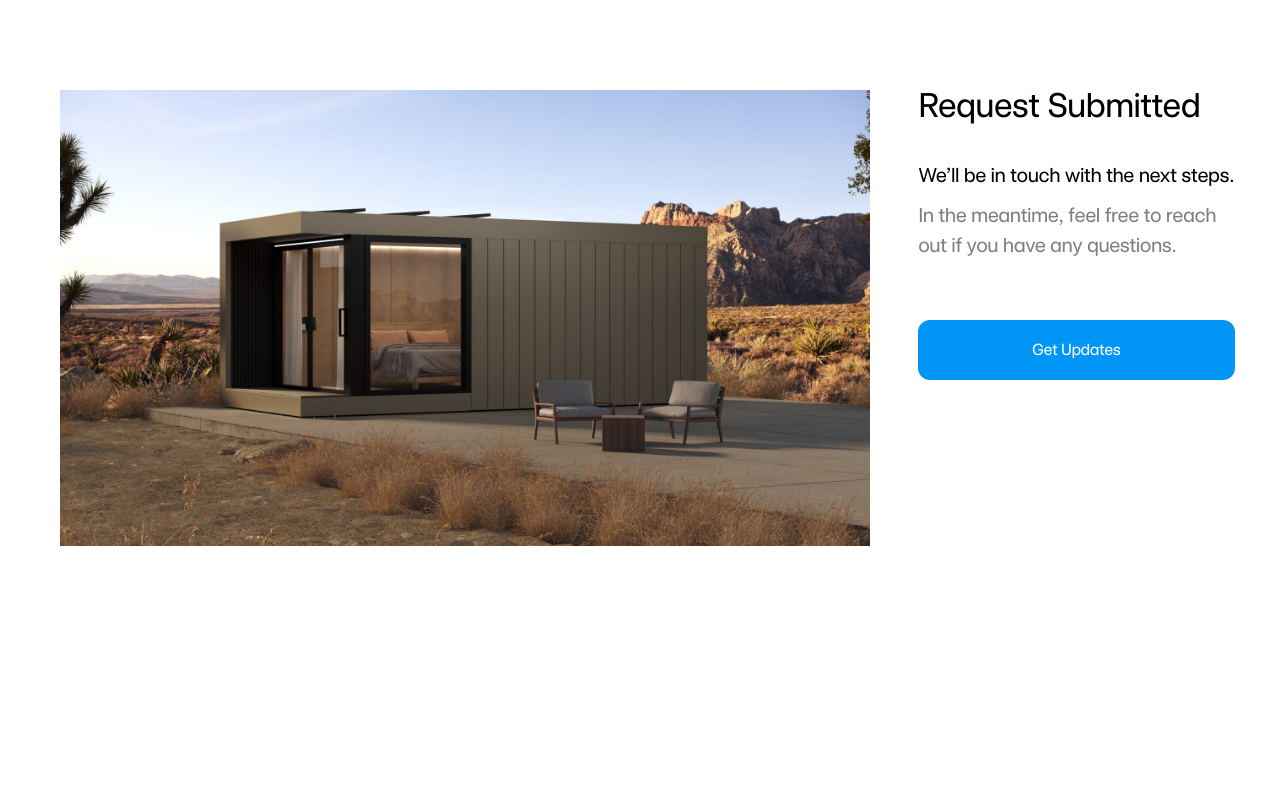
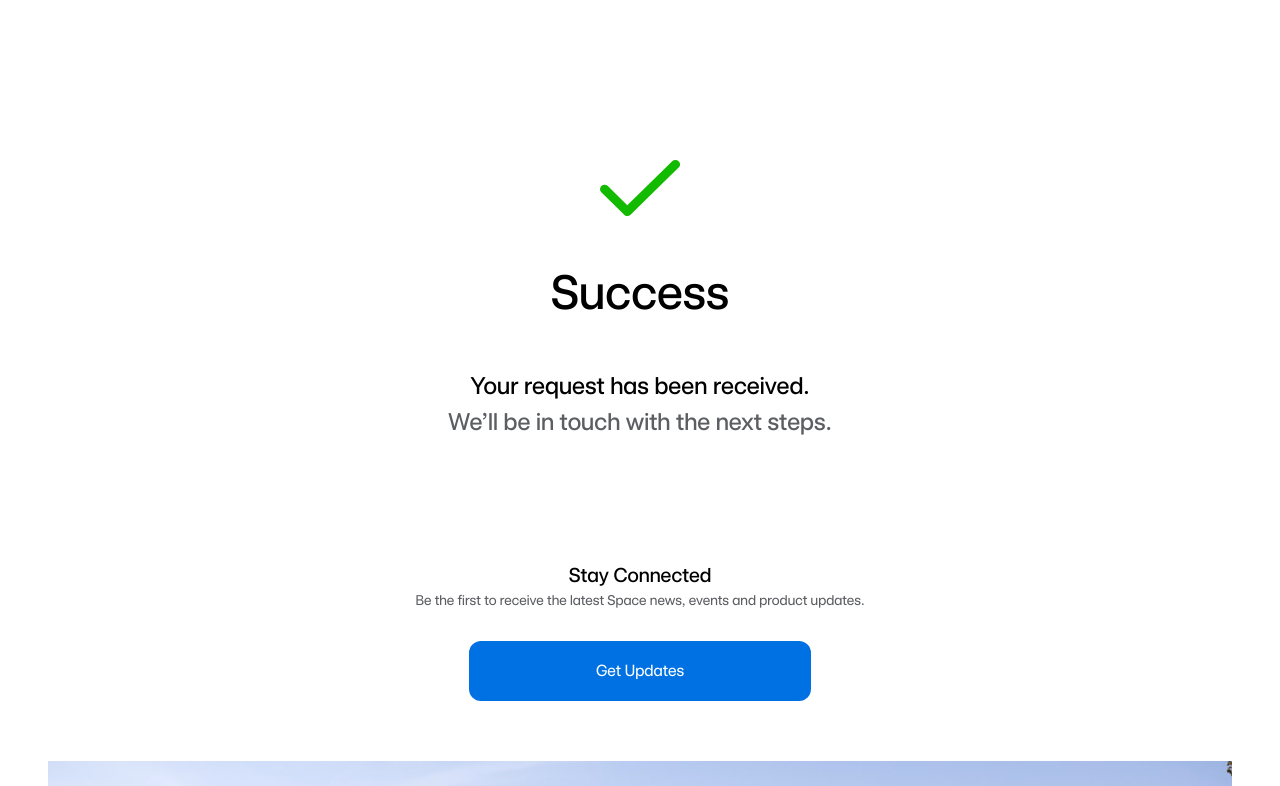
Before and after one commit to venkatesh-pro/etrader-new-landingpage, a Next.js app: page /configurator/confirmed in a window 1280 px wide. Shown: the top 786 px of the page. Built offline with nearby package versions, Linux system fonts and the light colour scheme.

Commit message:
completed the confirmed page

```diff
--- a/app/(configurator)/configurator/confirmed/layout.tsx
+++ b/app/(configurator)/configurator/confirmed/layout.tsx
@@ -28,7 +28,6 @@ const geistSans = localFont({
   variable: "--font-geist-sans",
 });
 
-
 export const metadata: Metadata = {
   title: "confirmed",
   description: "confirmed",
--- a/app/(configurator)/configurator/confirmed/page.tsx
+++ b/app/(configurator)/configurator/confirmed/page.tsx
@@ -2,45 +2,53 @@ import React from "react";
 
 const page = () => {
   return (
-    <div className=" flex flex-col md:flex-row md:mt-[90px]">
-      {/* <div className="max-w-[65%] h-[560px] pl-[60px]"> */}
-      {/* <div className="lg:pl-[60px] h-[560px]">
+    <div className="mx-[48px] md:mt-[160px] flex flex-col items-center  justify-center !overflow-scroll">
+      <div>
+        <img src="/tick-green.svg" className="" alt="circle-plus-icon" />
+      </div>
+
+      <div className="mt-[40px]">
+        <p className="text-[48px] font-[450]">Success</p>
+      </div>
+
+      <div className="mt-[40px]">
+        <p className="text-[24px] font-[450] text-center">
+          <span className="text-black">Your request has been received.</span>
+          <br />
+          <span className="text-light-silver">
+            We’ll be in touch with the next steps.
+          </span>
+        </p>
+      </div>
+
+      <div className="mt-[120px]">
+        <p className="text-[20px] font-[450] text-center">Stay Connected</p>
+        <p className="text-[14px] font-[400] text-light-silver text-center">
+          Be the first to receive the latest Space news, events and product
+          updates.
+        </p>
+      </div>
+
+      <div className="mt-[30px]">
+        <button className="w-[342px] p-4 min-h-[60px] text-white rounded-xl bg-blue">
+          Get Updates
+        </button>
+      </div>
+
+      <div className="item flex-shrink-0 w-full h-full flex items-center justify-center mt-[60px]">
         <img
-          src="/ConfiguratorImages/popup/SO-FD-I-min.jpg"
-          alt="image"
-          className="w-full h-full object-cover"
+          src={"/ConfiguratorImages/popup/SO-FD-I-min.jpg"}
+          className="object-cover w-full h-full"
+          width={1000}
+          height={1000}
+          // priority
         />
-      </div> */}
-      <div className=" static top-0 left-0 w-full md:w-[68%]  sm:h-[40vh] h-[280px] md:h-full  z-10 md:z-auto bg-white">
-        <div className="lg:pl-[60px]  md:pl-[20px] px-0 list flex h-full transition-transform duration-500 ease-in-out">
-          <div className="item flex-shrink-0 w-full h-full flex items-center justify-center">
-            <img
-              src={"/ConfiguratorImages/popup/SO-FD-I-min.jpg"}
-              className="object-cover w-full h-full"
-              width={1000}
-              height={1000}
-              // priority
-            />
-          </div>
-        </div>
       </div>
-      {/* <div className="pt-[290px] sm:pt-[40vh] md:pt-0 md:w-[28%] h-full overflow-auto px-[28px] md:px-[48px] left-scroll-area"> */}
-      <div className="md:ml-[48px] md:mr-[30px] px-[28px] md:px-0 md:mt-[0px] mt-[40px] ">
-        <p className="lapL:text-[40px] lapS:text-[34px] sm:text-[32px] text-[28px]  leading-[30px]">
-          Request Submitted
+
+      <div className="mt-[60px] mb-[118px]">
+        <p className="text-[17px] font-[450] text-light-silver">
+          Where thou art, that is home.
         </p>
-        <p className="text-[20px] mt-[40px]">
-          We’ll be in touch with the next steps.
-        </p>
-        <p className="text-[20px] text-[#808080] mt-[10px] md:w-[300px] break-words">
-          In the meantime, feel free to reach out if you have any questions.
-        </p>
-
-        <div>
-          <button className="bg-[#0196F6] text-white rounded-[12px] px-[25px] py-[8px] w-full max-w-[360px] mt-[60px] min-h-[60px] p-4">
-            Get Updates
-          </button>
-        </div>
       </div>
     </div>
   );
```
Also changed, not shown: public/tick-green.svg (added).
